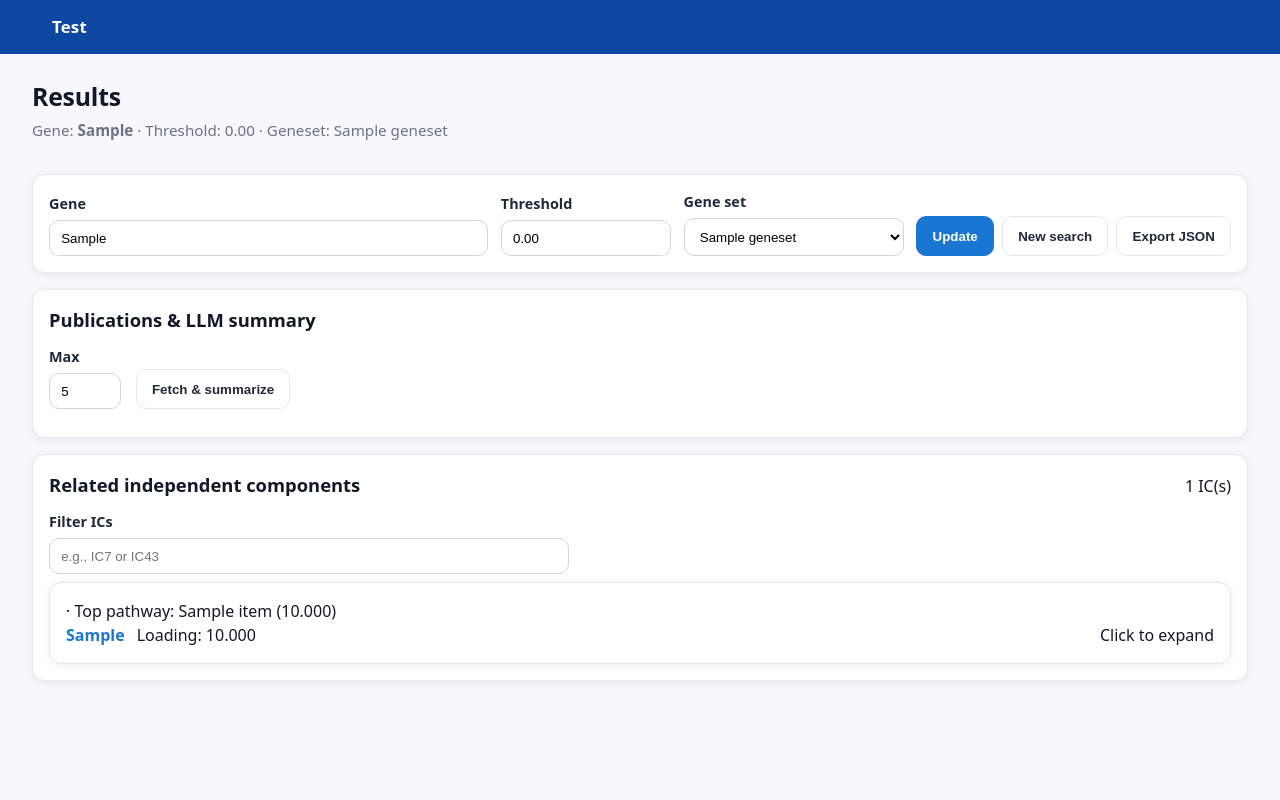
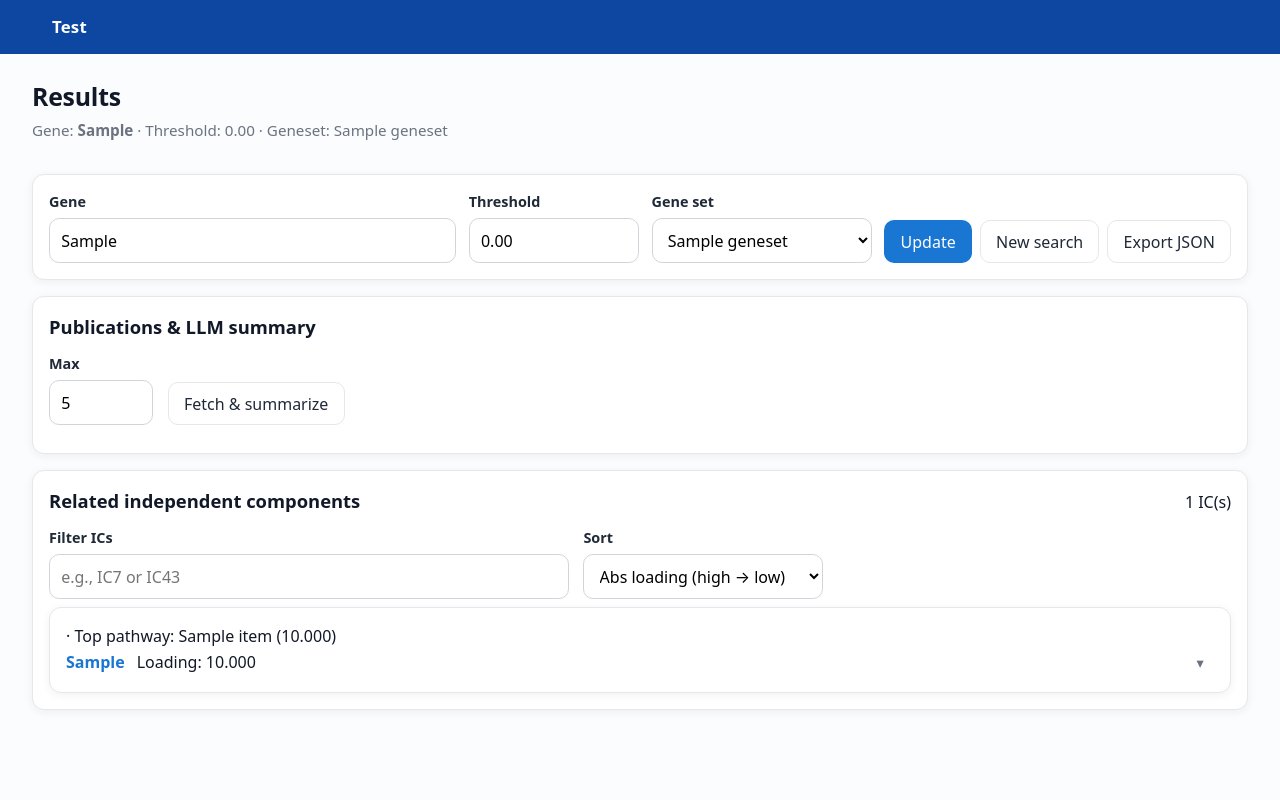
Before and after one commit to Arkhan12345/Bachelor-s-Project, a Flask app: template App/webapp/templates/results.html in a window 1280 px wide. Run offline with Flask 2, Linux system fonts and the light colour scheme; the template is opened without the code that fills it: most values are stand-ins (such as "Sample title", 1, 10 or a date in 2020); parts of the project's set-up code (start-up, migrations or seed data) failed here and were passed over.

```diff
--- a/App/webapp/static/styles.css
+++ b/App/webapp/static/styles.css
@@ -1,5 +1,5 @@
 :root{
-  --bg: #f7f8fb;
+  --bg: #fbfcfe;
   --panel: #ffffff;
   --text: #111827;
   --muted: #6b7280;
@@ -88,6 +88,21 @@ a:hover{
   box-shadow: var(--shadow);
 }
 
+/* default: cards don’t change background (only subtle shadow + tiny lift) */
+.card:hover{
+  transform: translateY(-0.5px); /* less movement */
+  box-shadow: 0 6px 16px rgba(17, 24, 39, 0.07);
+}
+
+/* IC cards: only highlight the SUMMARY area, not the whole expanded body */
+details.ic-item:hover{
+  background: var(--panel); /* keep the card itself white */
+}
+
+details.ic-item > summary:hover{
+  background: #f5f7ff; /* subtle tint only on the clickable header */
+}
+
 .stack{ display:flex; flex-direction:column; gap: 1rem; }
 
 .page-title{
@@ -125,10 +140,14 @@ input[type="text"], input[type="number"], select{
   border-radius: 10px;
   background: #fff;
 }
-input[type="text"]:focus, input[type="number"]:focus, select:focus{
-  outline: 2px solid rgba(25,118,210,0.20);
-  border-color: rgba(25,118,210,0.55);
+input[type="text"]:focus,
+input[type="number"]:focus,
+select:focus {
+  outline: none;
+  border-color: #2563eb;
+  box-shadow: 0 0 0 3px rgba(37, 99, 235, 0.15);
 }
+
 
 .button, button{
   background: var(--brand-2);
@@ -292,20 +311,8 @@ footer{
 
 .input-with-clear {
   position: relative;
-  display: inline-block;
   width: 100%;
   max-width: 520px;
-}
-
-.input-with-clear input {
-  width: 100%;
-  padding-right: 42px;
-  border-radius: 10px;
-}
-
-.input-with-clear {
-  position: relative;
-  width: 100%;
 }
 
 .input-with-clear input {
@@ -313,15 +320,6 @@ footer{
   padding-right: 2.4rem;   /* space for clear button */
 }
 
-.input-with-clear {
-  position: relative;
-  width: 100%;
-}
-
-.input-with-clear input {
-  width: 100%;
-  padding-right: 2rem;   /* space for × */
-}
 
 #ic_clear {
   position: absolute;
@@ -350,3 +348,61 @@ footer{
 #ic_clear:focus {
   outline: none;
 }
+
+.ic-expand {
+  display: inline-flex;
+  align-items: center;
+  gap: 0.4rem;
+  color: #6b7280;
+  font-size: 0.9rem;
+  user-select: none;
+}
+
+.ic-expand-text {
+  display: none; /* hide text for cleaner UI */
+}
+
+.chevron {
+  transition: transform 0.2s ease;
+}
+
+/* rotate chevron when details is open OR when .expanded is applied */
+details.ic-item[open] .chevron,
+details.ic-item.expanded .chevron {
+  transform: rotate(180deg);
+}
+
+details.ic-item > summary {
+  display: block;
+}
+
+.summary-row {
+  display: flex;
+  justify-content: space-between;
+  align-items: center; /* <-- change from baseline */
+  gap: 1rem;
+}
+
+.ic-expand {
+  display: inline-flex;
+  align-items: center;
+  justify-content: center;
+  width: 28px;
+  height: 28px;
+  border-radius: 8px;
+  color: #6b7280;
+  transition: background 0.15s ease, color 0.15s ease;
+}
+
+details.ic-item > summary:hover .ic-expand {
+  background: #eef2ff;
+  color: #1d4ed8;
+}
+
+input, select, button {
+  font: inherit;
+}
+
+details.ic-item[open]:hover{
+  transform: none;
+}
--- a/App/webapp/templates/results.html
+++ b/App/webapp/templates/results.html
@@ -87,23 +87,33 @@
         <div class="section-head">
           <h3 class="section-title">Related independent components</h3>
           <span class="muted small">{{ records|length }} IC(s)</span>
-        </div>
+      </div>
 
       <div class="row" style="margin-bottom: 0.5rem;">
         <div class="col" style="max-width: 520px;">
           <label for="ic_search">Filter ICs</label>
-
           <div class="input-with-clear">
             <input type="text" id="ic_search" placeholder="e.g., IC7 or IC43" />
             <button type="button" id="ic_clear" aria-label="Clear filter">&times;</button>
           </div>
+        </div>
 
+        <div class="col" style="max-width: 240px;">
+          <label for="ic_sort">Sort</label>
+          <select id="ic_sort">
+            <option value="abs_desc">Abs loading (high → low)</option>
+            <option value="load_desc">Loading (high → low)</option>
+            <option value="load_asc">Loading (low → high)</option>
+            <option value="name_asc">IC name (A → Z)</option>
+          </select>
         </div>
       </div>
 
-      <div class="stack">
+      <div class="stack" id="ic_list">
         {% for rec in records %}
-          <details class="card ic-item" data-ic-name="{{ rec.IC }}">
+          <details class="card ic-item"
+                   data-ic-name="{{ rec.IC }}"
+                   data-loading="{{ rec.Loading }}">
             <summary>
               {% if top_item %}
                 <span class="muted small">· Top pathway: {{ top_item[0] }} ({{ '%.3f'|format(top_item[1]) }})</span>
@@ -117,7 +127,10 @@
                   </strong>
                   <span class="muted small">Loading: {{ '%.3f'|format(rec.Loading) }}</span>
                 </div>
-                <span class="muted small">Click to expand</span>
+                <span class="ic-expand">
+                  <span class="ic-expand-text">Expand</span>
+                  <span class="chevron">▾</span>
+                </span>
               </div>
             </summary>
 
@@ -247,6 +260,32 @@
   });
 })();
 
+(function(){
+  const list = document.getElementById('ic_list');
+  const sortSel = document.getElementById('ic_sort');
+  if (!list || !sortSel) return;
+
+  function sortItems(mode){
+    const items = Array.from(list.querySelectorAll('.ic-item'));
+    items.sort((a,b) => {
+      const nameA = (a.dataset.icName || '').toLowerCase();
+      const nameB = (b.dataset.icName || '').toLowerCase();
+      const la = parseFloat(a.dataset.loading || '0');
+      const lb = parseFloat(b.dataset.loading || '0');
+
+      if (mode === 'abs_desc') return Math.abs(lb) - Math.abs(la);
+      if (mode === 'load_desc') return lb - la;
+      if (mode === 'load_asc') return la - lb;
+      return nameA.localeCompare(nameB);
+    });
+
+    for (const el of items) list.appendChild(el); // reorders DOM
+  }
+
+  sortSel.addEventListener('change', () => sortItems(sortSel.value));
+  sortItems(sortSel.value);
+})();
+
 /* IC search/filter */
 (function(){
   const searchInput = document.getElementById('ic_search');
@@ -288,7 +327,6 @@ if (icInput && icClear) {
     icInput.focus();
   });
 }
-
 
 
 (function(){
```
